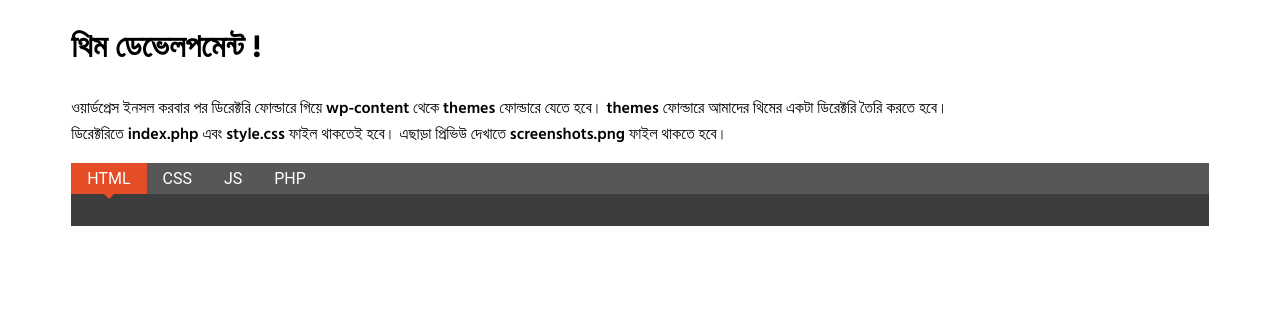
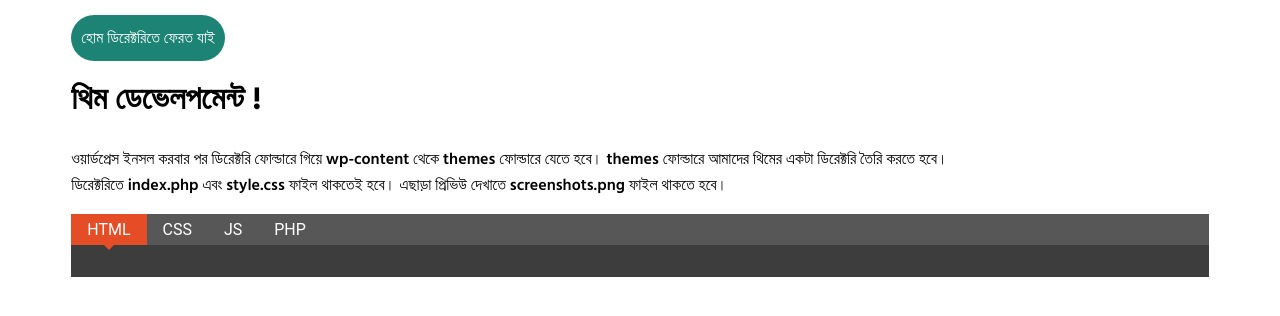
Before and after one commit to weblearnerhabib/WPTD, a plain HTML site: page 1/index.html in a window 1280 px wide. Drawn offline with nearby package versions, Linux system fonts and the light colour scheme; some packages are replaced by stand-ins of ours; a script that the page names is missing.

Commit message:
Update
1

```diff
--- a/1/index.html
+++ b/1/index.html
@@ -8,7 +8,11 @@
 </head>
 <body>
 
+
 <div ng-app="app" ng-controller="CodeCtrl" class="container">
+  <a href="https://weblearnerhabib.github.io/WPTD/" id="home_TD"> হোম ডিরেক্টরিতে ফেরত যাই  </a>
+
+
   <h1>থিম ডেভেলপমেন্ট !</h1>
   <p>
     ওয়ার্ডপ্রেস ইনসল করবার পর ডিরেক্টরি ফোল্ডারে গিয়ে wp-content থেকে
--- a/1/style.css
+++ b/1/style.css
@@ -3,9 +3,15 @@ body{
     font-family: 'Hind Siliguri', sans-serif !important;
 }
 .container {
-  margin: 0 5%;
+  margin: 2% 5%;
 }
-
+a#home_TD {
+  background: #1d8374;
+  color: white;
+  text-decoration: none;
+  padding: 10px;
+  border-radius: 25px;
+}
 .codetabs-header > ul:before, .codetabs-header > ul:after {
   content: " ";
   display: table;
--- a/Main/style.css
+++ b/Main/style.css
@@ -3,9 +3,15 @@ body{
     font-family: 'Hind Siliguri', sans-serif !important;
 }
 .container {
-  margin: 0 5%;
+  margin: 2% 5%;
 }
-
+a#home_TD {
+  background: #1d8374;
+  color: white;
+  text-decoration: none;
+  padding: 10px;
+  border-radius: 25px;
+}
 .codetabs-header > ul:before, .codetabs-header > ul:after {
   content: " ";
   display: table;
```
Also changed, not shown: Main/index.html (+4 -0 lines), index.html (line endings or trailing spaces).
